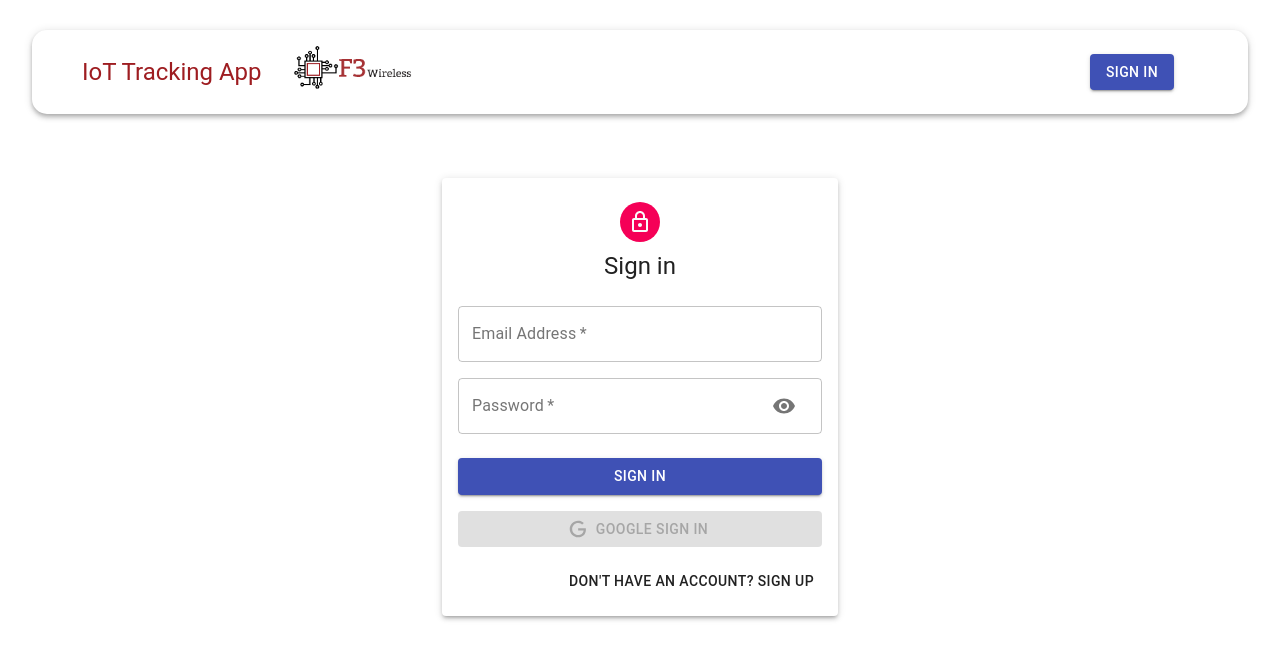
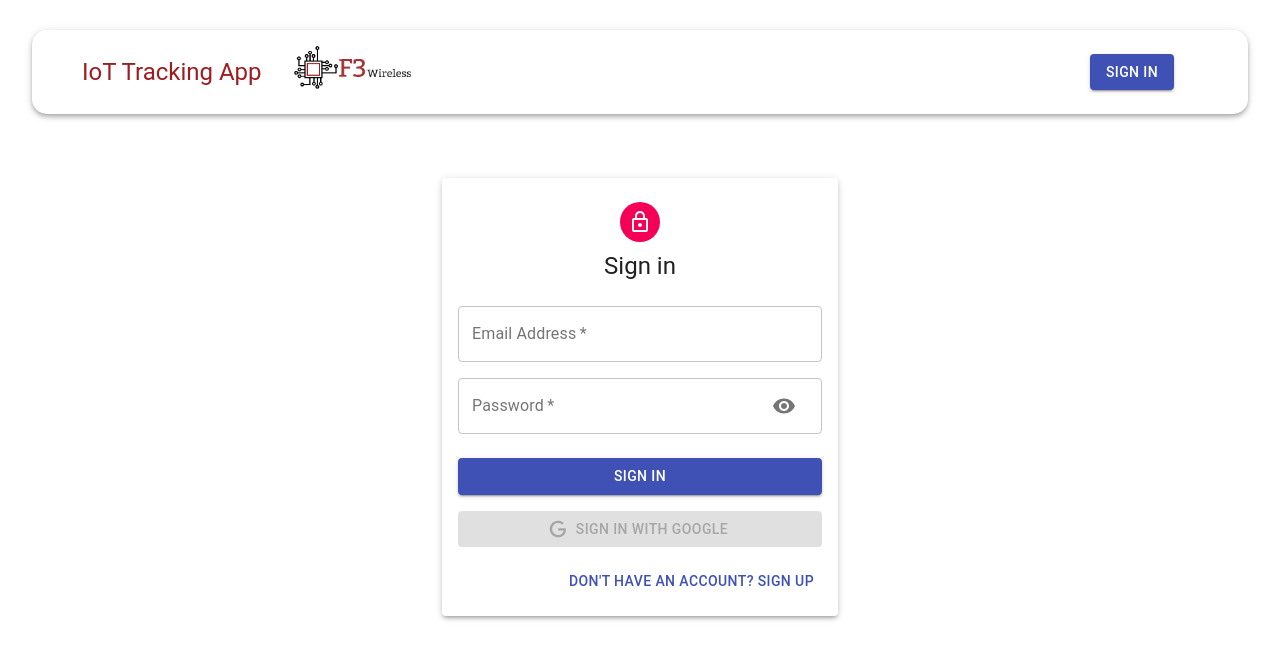
Before and after one commit to rachelhon/iot, a React (Create React App) app in the folder client/: page /auth in a window 1280 px wide. Shown: the top 660 px of the page. Built offline with nearby package versions, Linux system fonts and the light colour scheme.

Commit message:
updated sign in buttons

```diff
--- a/client/src/components/Auth/Auth.js
+++ b/client/src/components/Auth/Auth.js
@@ -91,13 +91,13 @@ const Auth = () => {
             render={(renderProps) => (
               <Button
                 className={classes.googleButton}
-                color = "primary"
+                color = "secondary"
                 fullWidth
                 onClick={renderProps.onClick}
                 disabled = {renderProps.disabled}
                 startIcon={<Icon/>}
                 variant="contained">
-                Google Sign In
+                Sign in with Google
               </Button>
             )}
             onSuccess={googleSuccess}
@@ -106,7 +106,7 @@ const Auth = () => {
             />
           <Grid container justify="flex-end">
             <Grid item>
-              <Button onClick={switchMode}>
+              <Button onClick={switchMode} color="primary">
                 { isSignup ? 'Already have an account? Sign in' : "Don't have an account? Sign Up" }
               </Button>
             </Grid>
--- a/client/src/components/Navbar/Navbar.js
+++ b/client/src/components/Navbar/Navbar.js
@@ -42,6 +42,7 @@ const Navbar = () => {
         </a>
       </div>
       <Toolbar className={classes.toolbar}>
+        {/* Display user's information based on their profile/ Google account */}
         {user ? (
           <div className={classes.profile}>
             <Avatar className={classes.purple} alt={user.result.name} src={user.result.imageUrl}>{user.result.name.charAt(0)}</Avatar>
```
